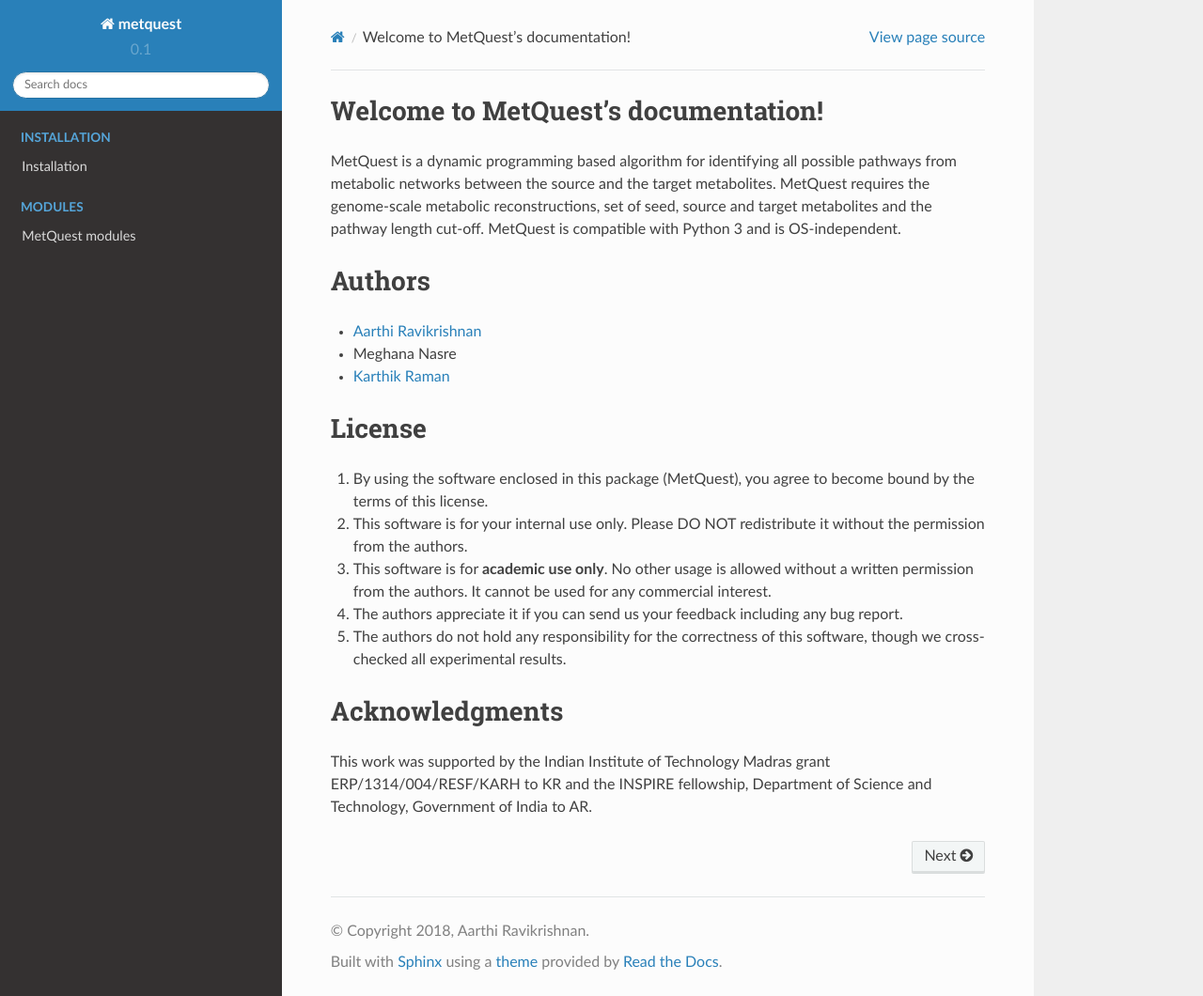
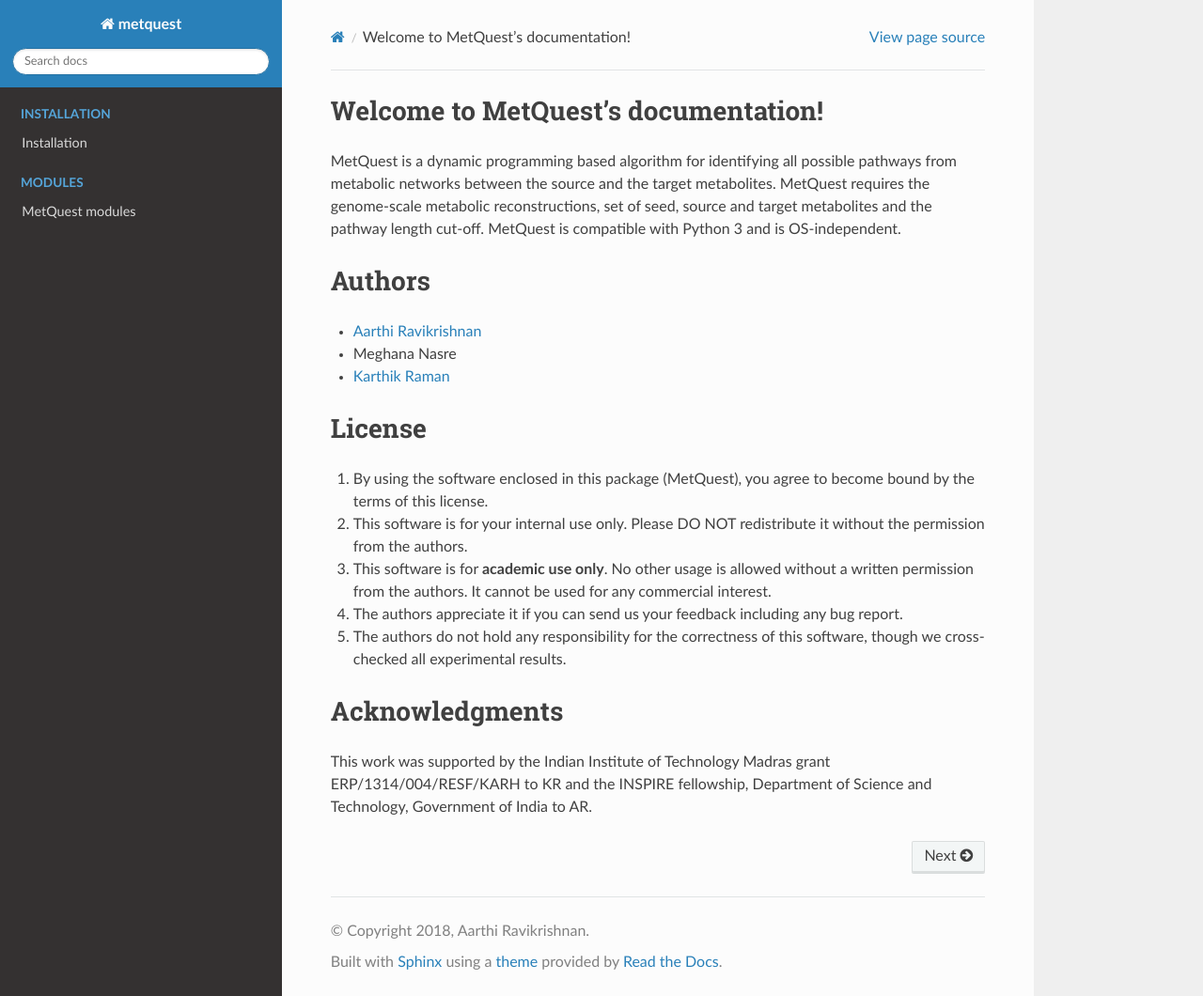
Before and after one commit to aarthi31/metquest-1, a Sphinx documentation site: the page built from docs/index.rst, in a window 1280 px wide and 1060 px high. Shown: the whole window at 94% size. Built offline with Sphinx 7.4.7 and the Read the Docs theme 2.0.0, drawn with Linux system fonts in a browser that asks for light colours.

Commit message:
Update conf.py

```diff
--- a/docs/conf.py
+++ b/docs/conf.py
@@ -34,7 +34,7 @@ copyright = '2018, Aarthi Ravikrishnan'
 author = 'Aarthi Ravikrishnan'
 
 # The short X.Y version
-version = '0.1'
+version = ''
 # The full version, including alpha/beta/rc tags
 release = '0.1.28'
 
```
